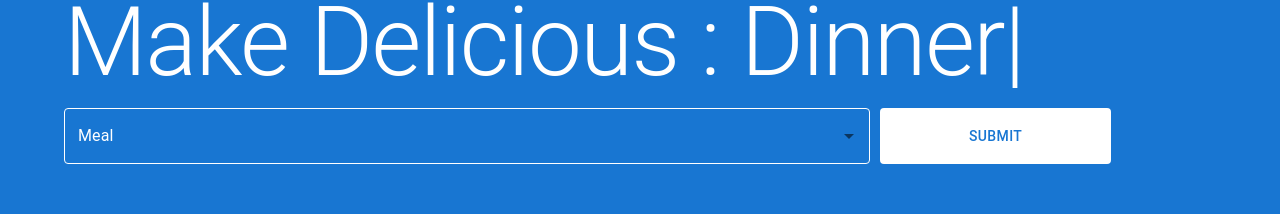
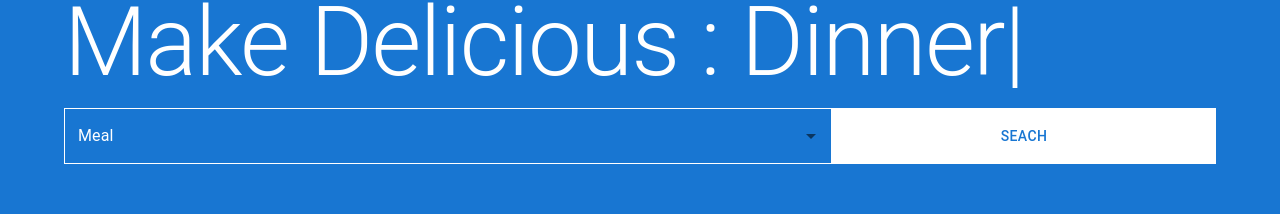
Before and after one commit to adesh3110/react-recipie-app, a React (Create React App) app: page / in a window 1280 px wide. Shown: the part 206-420 px from the top of the page. Built offline with nearby package versions, Linux system fonts and the light colour scheme; no server answers.

Commit message:
fixed ui

```diff
--- a/src/App.js
+++ b/src/App.js
@@ -5,13 +5,16 @@ import RandomRecipie from './pages/RandomRecipie';
 import SearchResultPage from './pages/search_result_page';
 import RecipieById from './pages/RecipieById';
 import SearchByArea from './pages/SearchByArea';
+import HomeLayout from './layouts/home_layout';
 
 function App() {
   return (
     <BrowserRouter>
       <Routes>
+        <Route element={<HomeLayout />}>
+          <Route path='/' element={<HomePage />} />
+        </Route>
         <Route element={<MainLayout />}>
-          <Route path='/' element={<HomePage />} />
           <Route path='/recipe/:id' element={<RecipieById />} />
           <Route path='/random-recipie' element={<RandomRecipie />} />
           <Route path='/search' element={<SearchResultPage />} />
--- /dev/null
+++ b/src/components/common/bread_crumbs.js
@@ -0,0 +1,30 @@
+import { Box, Breadcrumbs, Container, Typography } from '@mui/material';
+import React from 'react';
+import { Link, useLocation } from 'react-router-dom';
+
+function MyBreadCrumbs() {
+  const location = useLocation();
+  const paths = location.pathname.split('/').filter((e) => e.length > 0);
+  const last = paths.pop();
+  return (
+    <Box py={4}>
+      <Breadcrumbs aria-label='breadcrumb'>
+        <Link underline='hover' color='inherit' to='/'>
+          Recipe App
+        </Link>
+        {paths.map((path) => {
+          return (
+            <Link key={path} underline='hover' color='inherit' to={path}>
+              {path.split('-').join(' ').toUpperCase()}
+            </Link>
+          );
+        })}
+        <Typography color='text.primary'>
+          {last.split('-').join(' ').toUpperCase()}
+        </Typography>
+      </Breadcrumbs>
+    </Box>
+  );
+}
+
+export default MyBreadCrumbs;
--- a/src/components/common/recipe_card.js
+++ b/src/components/common/recipe_card.js
@@ -4,7 +4,7 @@ import { Link } from 'react-router-dom';
 
 function RecipeCard({ meal }) {
   return (
-    <Box my={4} component={Paper} elevation={2}>
+    <Box my={4} component={Paper} elevation={2} width='100%'>
       <Grid container>
         <Grid item md={5} width='100%'>
           <Box height='300px'>
--- a/src/components/footer.js
+++ b/src/components/footer.js
@@ -3,7 +3,7 @@ import { Box, Container, Grid, Typography, Link } from '@mui/material';
 
 function Footer() {
   return (
-    <Box py={8} style={{ backgroundColor: '#efefef' }}>
+    <Box py={8} style={{ backgroundColor: '#d3d3d3' }}>
       <Container>
         <Grid container spacing={2}>
           <Grid item lg={3}>
--- a/src/components/home/hero_section.js
+++ b/src/components/home/hero_section.js
@@ -5,6 +5,7 @@ import {
   Autocomplete,
   Button,
   Container,
+  Grid,
   TextField,
   Typography,
 } from '@mui/material';
@@ -52,15 +53,9 @@ function HeroSection() {
           />
         </Typography>
 
-        <Box
-          component='form'
-          noValidate
-          autoComplete='off'
-          className='flex m-4'
-          display='flex'
-          width='100%'
-          marginTop='10px'
-        >
+        <Box width='100%' marginTop='10px'>
+          <Grid container>
+            <Grid item xs={12} sm={8}>
               <Autocomplete
                 disablePortal
                 id='combo-box-demo'
@@ -69,39 +64,53 @@ function HeroSection() {
                 onChange={(e, value) => setInput(value)}
                 onInputChange={(e, value) => setInput(value)}
                 sx={{
-              'width': '70%',
+                  'width': '100%',
+                  'color': 'white',
                   '& .MuiOutlinedInput-root': {
                     '& fieldset': {
                       borderColor: 'white',
+                      borderRadius: 0,
+                      color: 'white',
                     },
                     '&:hover fieldset': {
                       borderColor: 'white',
+                      borderRadius: 0,
                     },
                     '&.Mui-focused fieldset': {
                       borderColor: 'white',
+                      borderRadius: 0,
                     },
                   },
                   '& .MuiInputLabel-root': {
                     color: 'white',
+                    borderRadius: 0,
                   },
                   '& .Mui-focused .MuiInputLabel-root': {
                     color: 'white',
+                    borderRadius: 0,
                   },
                 }}
+                variant='standard'
                 renderInput={(params) => <TextField {...params} label='Meal' />}
               />
+            </Grid>
+            <Grid item xs={12} sm={4}>
               <Button
                 onClick={() => navigation(`/search?q=${input}`)}
                 color='secondary'
                 style={{
+                  padding: '10px 0px',
+                  borderRadius: '0',
                   background: 'white',
-              width: '20%',
-              marginLeft: '10px',
+                  width: '100%',
+                  height: '100%',
                   color: '#1876d2',
                 }}
               >
-            Submit
+                Seach
               </Button>
+            </Grid>
+          </Grid>
         </Box>
       </Container>
     </Box>
--- a/src/components/recipe_details/recipie_detail_page.js
+++ b/src/components/recipe_details/recipie_detail_page.js
@@ -4,12 +4,7 @@ import IngredientTable from './ingrident_table';
 
 function RecipieDetaidCard({ data }) {
   return (
-    <Box
-      py={10}
-      style={{
-        background: '#efefef',
-      }}
-    >
+    <Box py={10}>
       <Container
         maxWidth='md'
         style={{ backgroundColor: '#fefefe', padding: '0px' }}
--- /dev/null
+++ b/src/layouts/home_layout.js
@@ -0,0 +1,18 @@
+import React from 'react';
+import { Outlet } from 'react-router-dom';
+import Footer from '../components/footer';
+import Header from '../components/common/app_bar';
+
+function HomeLayout() {
+  return (
+    <>
+      <Header />
+      <main>
+        <Outlet />
+      </main>
+      <Footer />
+    </>
+  );
+}
+
+export default HomeLayout;
--- a/src/layouts/main_layout.js
+++ b/src/layouts/main_layout.js
@@ -2,14 +2,29 @@ import React from 'react';
 import { Outlet } from 'react-router-dom';
 import Footer from '../components/footer';
 import Header from '../components/common/app_bar';
+import MyBreadCrumbs from '../components/common/bread_crumbs';
+import { Container, Divider } from '@mui/material';
 
 function MainLayout() {
   return (
     <>
       <Header />
-      <main>
-        <Outlet />
+      <main
+        style={{
+          background: '#efefef',
+        }}
+      >
+        <Container>
+          <MyBreadCrumbs />
+        </Container>
+
+        <Divider />
+
+        <Container>
+          <Outlet />
+        </Container>
       </main>
+      <Divider />
       <Footer />
     </>
   );
--- a/src/pages/SearchByArea.js
+++ b/src/pages/SearchByArea.js
@@ -2,7 +2,8 @@ import React, { useEffect, useState } from 'react';
 import { Container, Grid } from '@mui/material';
 import fetchRecipieByArea from '../services/fetch_recipie_by_area';
 import { useParams } from 'react-router-dom';
-import RecipieByArea from '../components/recipe_details/recipie_by_area';
+import fetchRecipieById from '../services/fetch_recipie_by_id';
+import RecipeCard from '../components/common/recipe_card';
 
 function SearchByArea() {
   const [recipiesByArea, setRecipiesByArea] = useState([]);
@@ -14,7 +15,12 @@ function SearchByArea() {
 
   const fetchrecipies = async (area) => {
     const data = await fetchRecipieByArea(area);
-    setRecipiesByArea(data);
+    const promises = data.map((e) => fetchRecipieById(e['idMeal']));
+    const results = await Promise.allSettled(promises);
+    const updateData = results
+      .filter((e) => e.status == 'fulfilled')
+      .reduce((prev, curr) => [...prev, ...curr?.value], []);
+    setRecipiesByArea(updateData);
   };
 
   return (
@@ -24,8 +30,9 @@ function SearchByArea() {
       }}
     >
       <Grid container rowSpacing={4} columnSpacing={4}>
-        {recipiesByArea.map((e) => {
-          return <RecipieByArea e={e} />;
+        {recipiesByArea.map((e, i) => {
+          // return <RecipieByArea e={e} />;
+          return <RecipeCard key={i} meal={e} />;
         })}
       </Grid>
     </Container>
```
Lines whose indentation alone changed are shown as unchanged.
